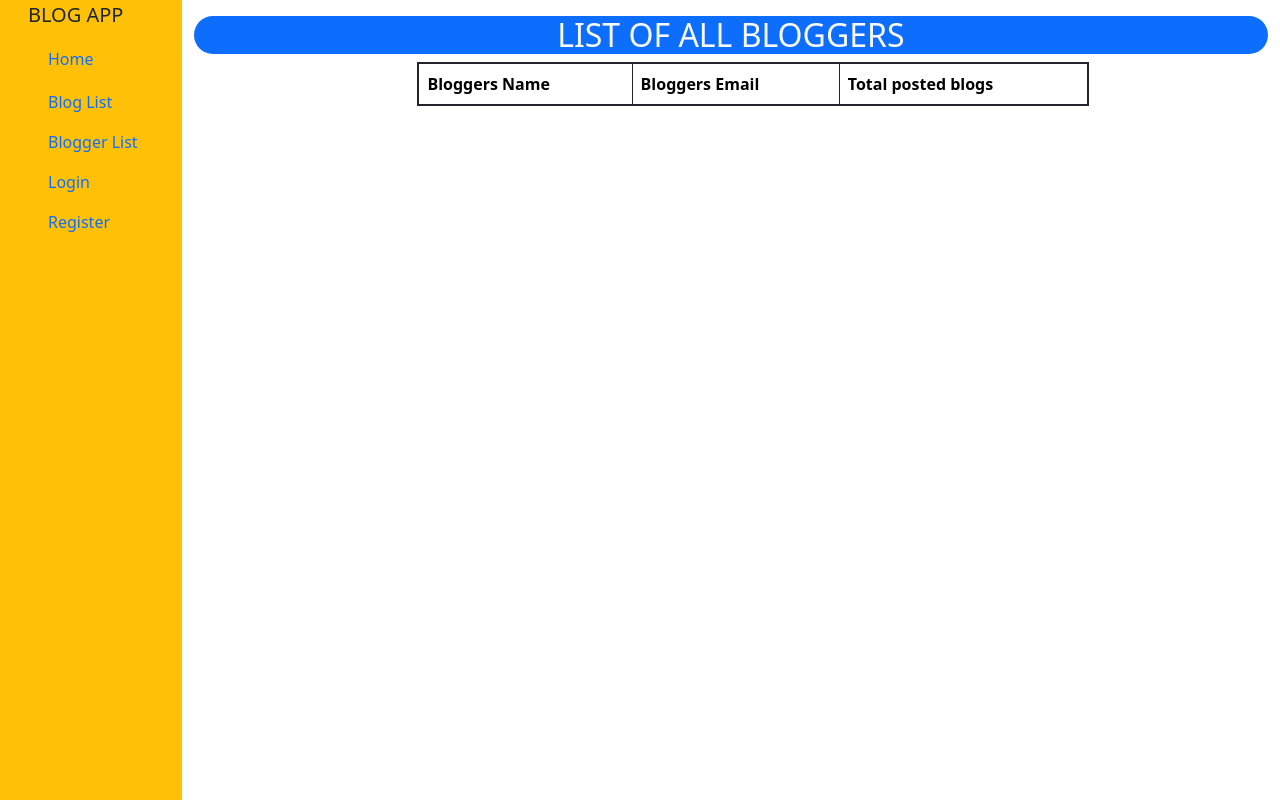
After one commit to Yogesh-Git-Tagline/blog_project, a Django app: page /blog/bloggers/ in a window 1280 px wide. The commit adds this page. Run offline with Django 4.2, Linux system fonts and the light colour scheme; lists and menus that the app fills with data are empty; some libraries are stand-ins or nearby versions.

Commit message:
worked on point4

```diff
--- a/blog_project/blog_app/admin.py
+++ b/blog_project/blog_app/admin.py
@@ -7,4 +7,4 @@ class BlogAdmin(admin.ModelAdmin):
 
 @admin.register(BlogComment)
 class BlogCommentAdmin(admin.ModelAdmin):
-    list_display=['id','description','blog','created_at']
+    list_display=['id','description','blog','created_at','commentor']
--- a/blog_project/blog_app/models.py
+++ b/blog_project/blog_app/models.py
@@ -26,6 +26,7 @@ class Blog(BlogDate):
 class BlogComment(BlogDate):
     description = models.TextField()
     blog = models.ForeignKey(Blog, on_delete=models.CASCADE, related_name='comments')
+    commentor = models.ForeignKey(User, on_delete=models.CASCADE)
 
     class Meta:
         ordering = ('-created_at',)
--- a/blog_project/blog_app/templates/author_detail.html
+++ b/blog_project/blog_app/templates/author_detail.html
@@ -12,13 +12,13 @@
             <div class="col-sm-3">
                 <h2 class='alert-danger text-center rounded-pill border border-1 border-dark'>Author Detail</h2>
                 <div class="alert-info text-dark border border-dark border-1 p-1">
-                    <strong>Author name:- {{author.username}}</strong> <br>
+                    <strong>Author name:- {{author.first_name}} {{author.last_name}}</strong> <br>
                     <strong>Email:- {{author.email}}</strong> <br>
                     <strong>Published blogs:- {{author.blogs.all|length}}</strong>
                 </div>
             </div>
             <div class="col-sm-8">
-                <h2 class='bg-info text-center rounded-pill'>{{author}} published blogs</h2>
+                <h2 class='bg-info text-center rounded-pill'>Published blogs by {{author}}</h2>
                 {% for post in author.blogs.all %}
                 <div class="alert-warning border border-dark border-1 p-1 mt-1">
                     <span class='h6'>Blog Tilte: </span><a href="{% url "blog" post.id %}">{{post.title}}</a> <br>
--- a/blog_project/blog_app/templates/blog_detail.html
+++ b/blog_project/blog_app/templates/blog_detail.html
@@ -12,7 +12,7 @@
         <div class="jumbotron bg-info p-2 detail_blog shadow">
             <h5>Title: {{blog.title}}</h5>
             <hr>
-            <strong>Author: {{blog.author}} </strong> <br>
+            <strong>Author: {{blog.author.first_name}} {{blog.author.last_name}}</strong> <br>
             <strong>Published Date: {{blog.created_at}}</strong> <br>
             <strong>Description:</strong><br>
             <p class="">{{blog.content}}</p>
@@ -23,7 +23,8 @@
         {% if blog.comments.all %}
         {% for comment in blog.comments.all %}
         <div class='mt-2'>
-            <strong>Commented by:</strong> {{request.user}} <strong>on</strong> {{comment.created_at}}
+            <strong>Commented by:</strong> {{comment.commentor.first_name}} {{comment.commentor.last_name}}
+            &nbsp <strong>on</strong>&nbsp {{comment.created_at}}
             <div class="blog_comment shadow p-1">
                 <p>{{comment.description}}</p>
             </div>
--- a/blog_project/blog_app/templates/blog_list.html
+++ b/blog_project/blog_app/templates/blog_list.html
@@ -22,7 +22,7 @@
             <div class="alert-info border border-dark border-1 mt-1 p-2 shadow text-dark">
                 <strong>Blog title: <a href="{% url "blog" blog.id %}">{{blog.title}}</a></strong> <br>
                 <strong>Post date:</strong> {{blog.created_at}} <br>
-                <strong>Author:</strong> <a href="{% url "author" blog.author.id %}">{{blog.author}}</a> <br>
+                <strong>Author:</strong> <a href="{% url "author" blog.author.id %}">{{blog.author.first_name}} {{blog.author.last_name}}</a> <br>
             </div>
             {% endfor %}
 
--- /dev/null
+++ b/blog_project/blog_app/templates/bloggers_list.html
@@ -0,0 +1,36 @@
+{% extends "sidebar.html" %}
+
+{% block body %}
+
+<body class='alert-secondary'>
+    {% endblock body %}
+
+    {% block bloggers_list %}
+    <h2 class='bg-primary text-light rounded-pill text-center'>LIST OF ALL BLOGGERS</h2>
+    <div class="col-sm-10">
+        <div class="offset-3 ">
+
+            <table class="table table-bordered alert-warning border border-2 border-dark">
+                <thead>
+                    <tr>
+                        <th>Bloggers Name</th>
+                        <th>Bloggers Email</th>
+                        <th>Total posted blogs</th>
+                    </tr>
+                </thead>
+                <tbody>
+                    {% for blogger in bloggers %}
+                    {% if blogger.blogs.all %}
+                    <tr>
+                        <td><a href="{% url "author" blogger.id %}"><strong>{{blogger.first_name}} {{blogger.last_name}}</strong></a></td>
+                        <td><a href="mailto:{{blogger.email}}">{{blogger.email}}</a></td>
+                        <td>{{blogger.blogs.all|length}}</td>
+                    </tr>
+                    {% endif %}
+                    {% endfor %}
+                </tbody>
+            </table>
+
+        </div>
+    </div>
+    {% endblock bloggers_list %}
--- a/blog_project/blog_app/templates/sidebar.html
+++ b/blog_project/blog_app/templates/sidebar.html
@@ -36,7 +36,7 @@
                                 <span class="ms-1">Blog List</span></a>
                         </li>
                         <li>
-                            <a href="#" class="nav-link">
+                            <a href="{% url "blogger_list" %}" class="nav-link">
                                 <span class="ms-1">Blogger List</span></a>
                         </li>
 
@@ -82,6 +82,10 @@
 
                 {% endblock user_login %}
 
+                {% block bloggers_list %}
+
+                {% endblock bloggers_list %}
+
 
             </div>
         </div>
--- a/blog_project/blog_app/views.py
+++ b/blog_project/blog_app/views.py
@@ -51,6 +51,7 @@ class AddBlogComment(LoginRequiredMixin, CreateView):
     def form_valid(self, form):
         blog_instance = Blog.objects.get(id=self.kwargs['id'])
         form.instance.blog = blog_instance
+        form.instance.commentor = self.request.user
         return super().form_valid(form)
 
     def get_context_data(self, **kwargs):
@@ -61,6 +62,11 @@ class AddBlogComment(LoginRequiredMixin, CreateView):
     def get_success_url(self):
         id = self.kwargs['id']
         return reverse('blog', kwargs={'pk': id})
+
+class BloggerList(ListView):
+    model=User
+    template_name='bloggers_list.html'
+    context_object_name='bloggers'
 
 # User Authentications
 
--- a/blog_project/blog_project/urls.py
+++ b/blog_project/blog_project/urls.py
@@ -9,6 +9,7 @@ urlpatterns = [
     path('blog/<int:pk>/', views.BlogDetail.as_view(), name='blog'),
     path('blog/blogger/<int:pk>/', views.AuthorDetail.as_view(), name='author'),
     path('blog/<int:id>/create', views.AddBlogComment.as_view(), name='add_comment'),
+    path('blog/bloggers/', views.BloggerList.as_view(), name="blogger_list"),
 
     path('accounts/registration/',
          views.UserRegistration.as_view(), name='user_register'),
```
Also changed, not shown: blog_project/blog_app/migrations/0010_blogcomment_commentor.py (added).
